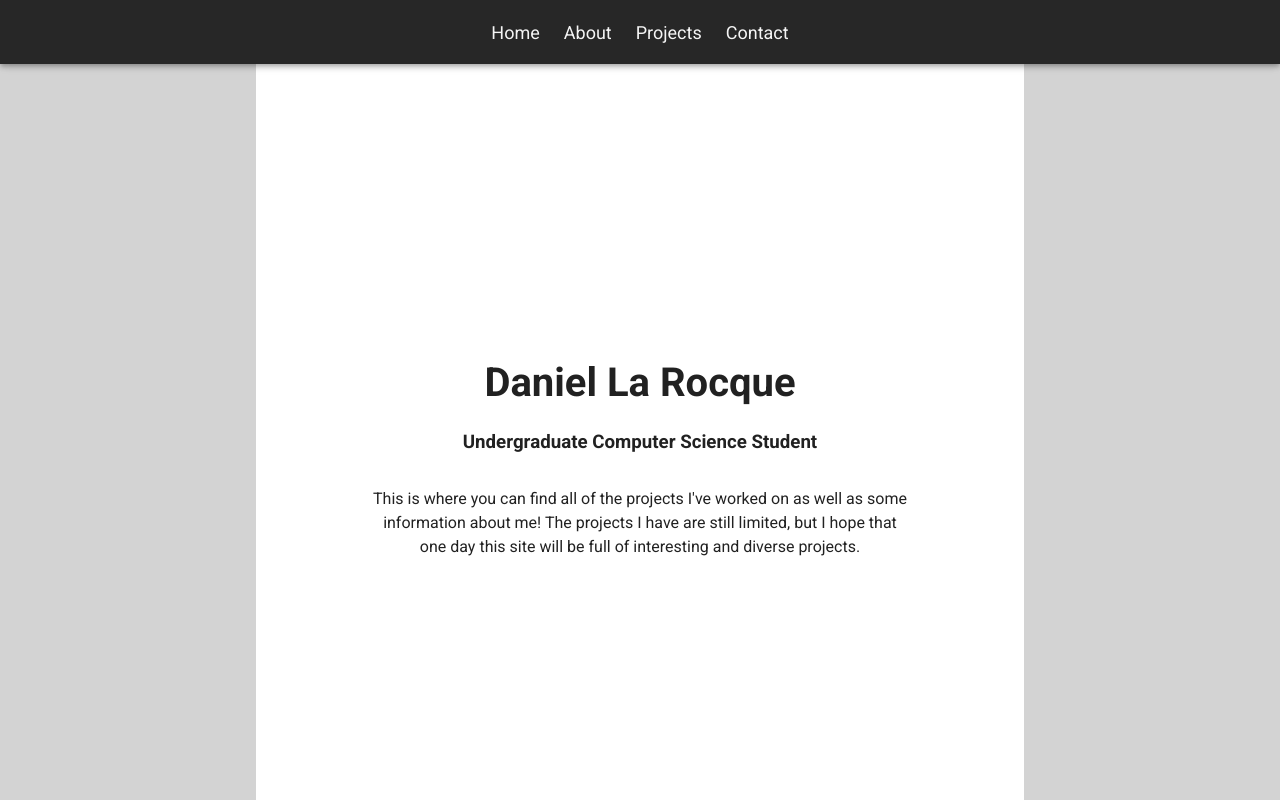
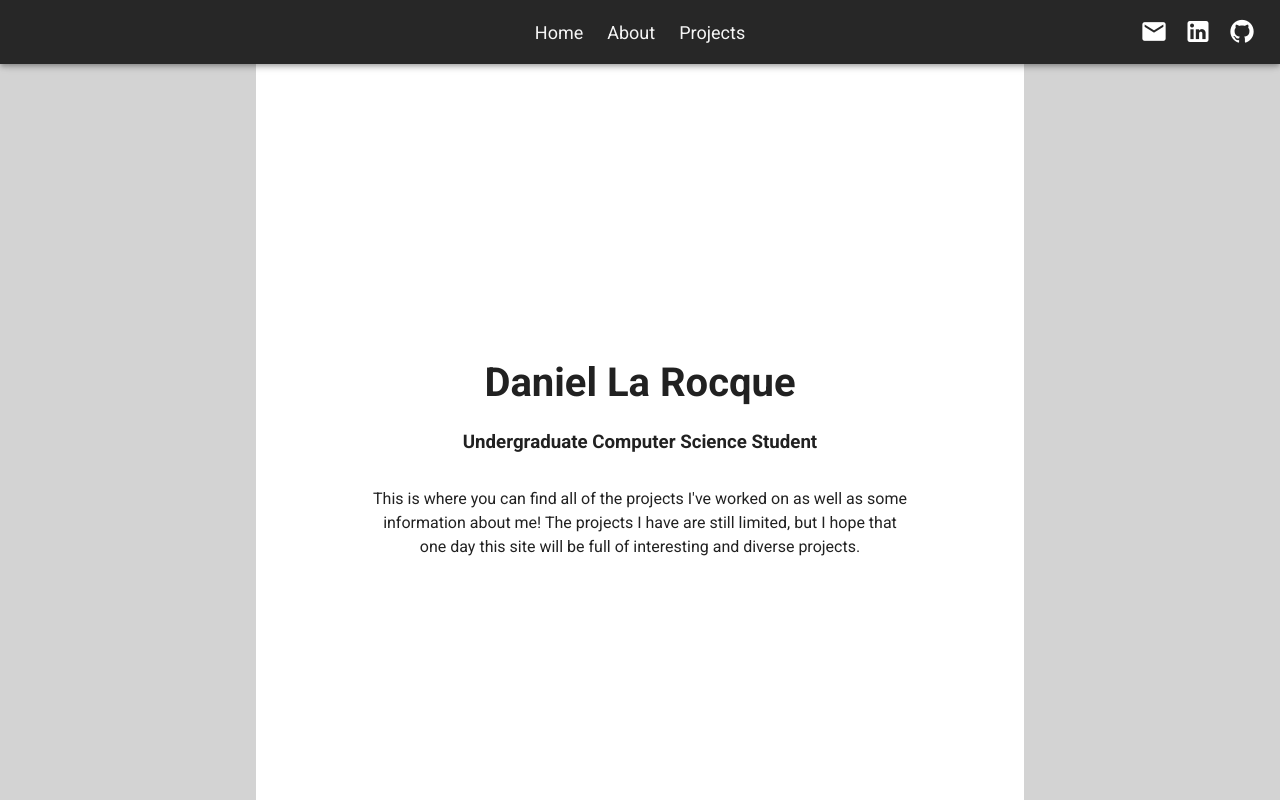
Before and after one commit to dlarocque/personal-site, a Vue app: page /#/ in a window 1280 px wide. Shown: the top 800 px of the page. Built offline with nearby package versions, Linux system fonts and the light colour scheme.

Commit message:
Added contact icons

```diff
--- a/src/assets/css/styles.css
+++ b/src/assets/css/styles.css
@@ -43,10 +43,6 @@ iframe {
     text-align: center;
 }
 
-#projects {
-    vertical-align: top;
-}
-
 #projects h1 {
     margin-bottom: 10vh;
 }
@@ -54,3 +50,38 @@ iframe {
 #projects .description {
     margin-top: 4vh;
 }
+
+.routebuttons {
+    position: relative;
+    margin-left: auto;
+    margin-right: auto;
+}
+
+.contactbuttons {
+    position: absolute;
+    right: 2vh;
+}
+
+.routebuttons .routerlink {
+    color: whitesmoke;
+    text-decoration: none;
+    font-size: 18px;
+    margin-left: 12px;
+    margin-right: 12px;
+}
+
+.routebuttons .routerlink:visited {
+    color: whitesmoke;
+}
+
+.routebuttons .routerlink:hover {
+    color: lightslategray;
+}
+
+.routebuttons .routerlink.active {
+    color: darkgray;
+}
+
+.routebuttons .contactbutton {
+    text-align: left;
+}
--- a/src/components/navigation/NavigationBar.vue
+++ b/src/components/navigation/NavigationBar.vue
@@ -1,6 +1,6 @@
 <template>
   <v-app-bar dark fixed app>
-    <nav>
+    <div class="routebuttons">
       <router-link :to="{ path: '/', hash: '#home' }" class="routerlink"
         >Home</router-link
       >
@@ -10,10 +10,37 @@
       <router-link :to="{ path: '/', hash: '#projects' }" class="routerlink"
         >Projects</router-link
       >
-      <router-link :to="{ path: '/', hash: '#contact' }" class="routerlink"
-        >Contact</router-link
+    </div>
+    <div class="contactbuttons">
+      <v-btn
+        icon
+        large
+        right
+        dense
+        href="mailto:dlarocque.contact@gmail.com"
+        class="contactbutton"
       >
-    </nav>
+        <v-icon>mdi-email</v-icon>
+      </v-btn>
+      <v-btn
+        icon
+        large
+        href="https://www.linkedin.com/in/daniel-la-rocque-2b102b189/"
+        target="blank"
+        class="contactbutton"
+      >
+        <v-icon>mdi-linkedin</v-icon>
+      </v-btn>
+      <v-btn
+        icon
+        large
+        href="https://github.com/dlarocque"
+        target="blank"
+        class="contactbutton"
+      >
+        <v-icon>mdi-github</v-icon>
+      </v-btn>
+    </div>
   </v-app-bar>
 </template>
 
@@ -23,26 +50,3 @@ export default {
   components: {},
 };
 </script>
-
-<style scoped>
-nav {
-  margin-left: auto;
-  margin-right: auto;
-}
-
-.routerlink:hover {
-  color: lightslategray;
-}
-
-nav .routerlink.active {
-  color: darkgray;
-}
-
-.routerlink {
-  color: whitesmoke;
-  text-decoration: none;
-  font-size: 18px;
-  margin-left: 12px;
-  margin-right: 12px;
-}
-</style>
```
